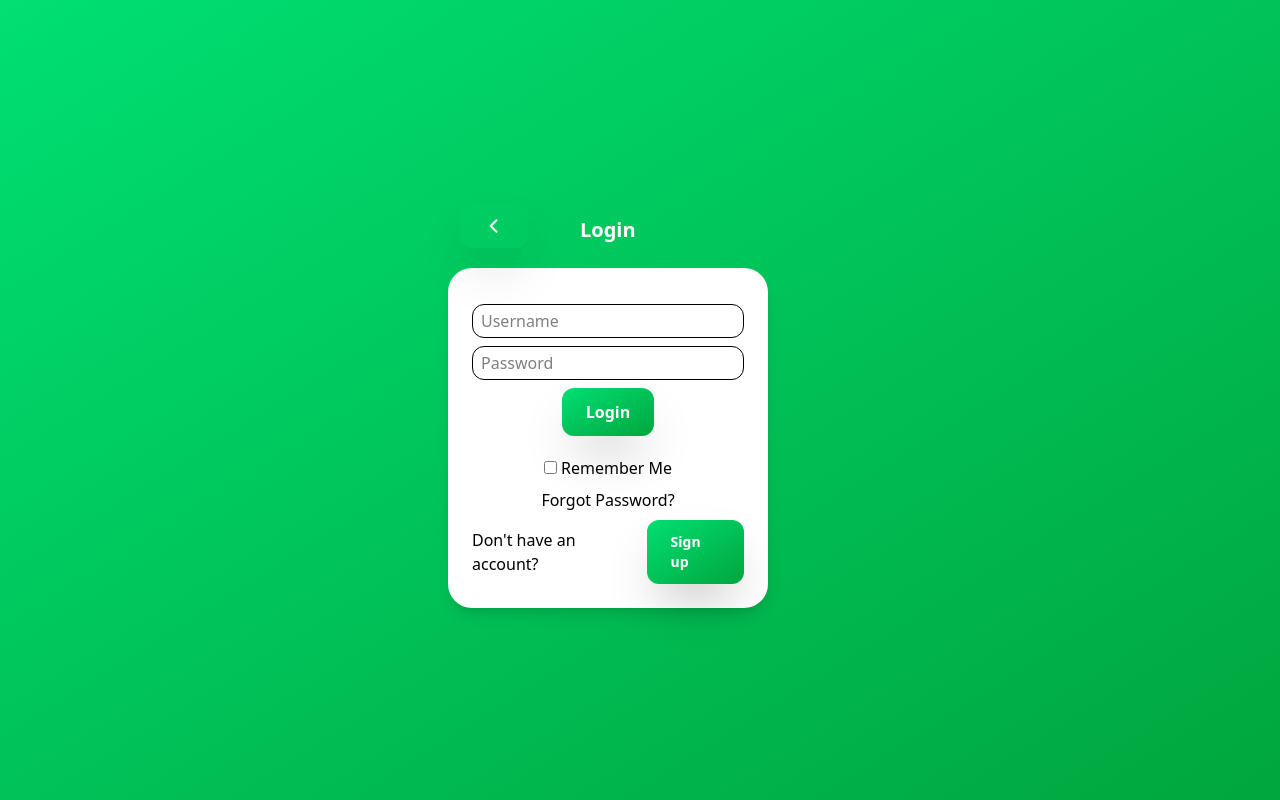
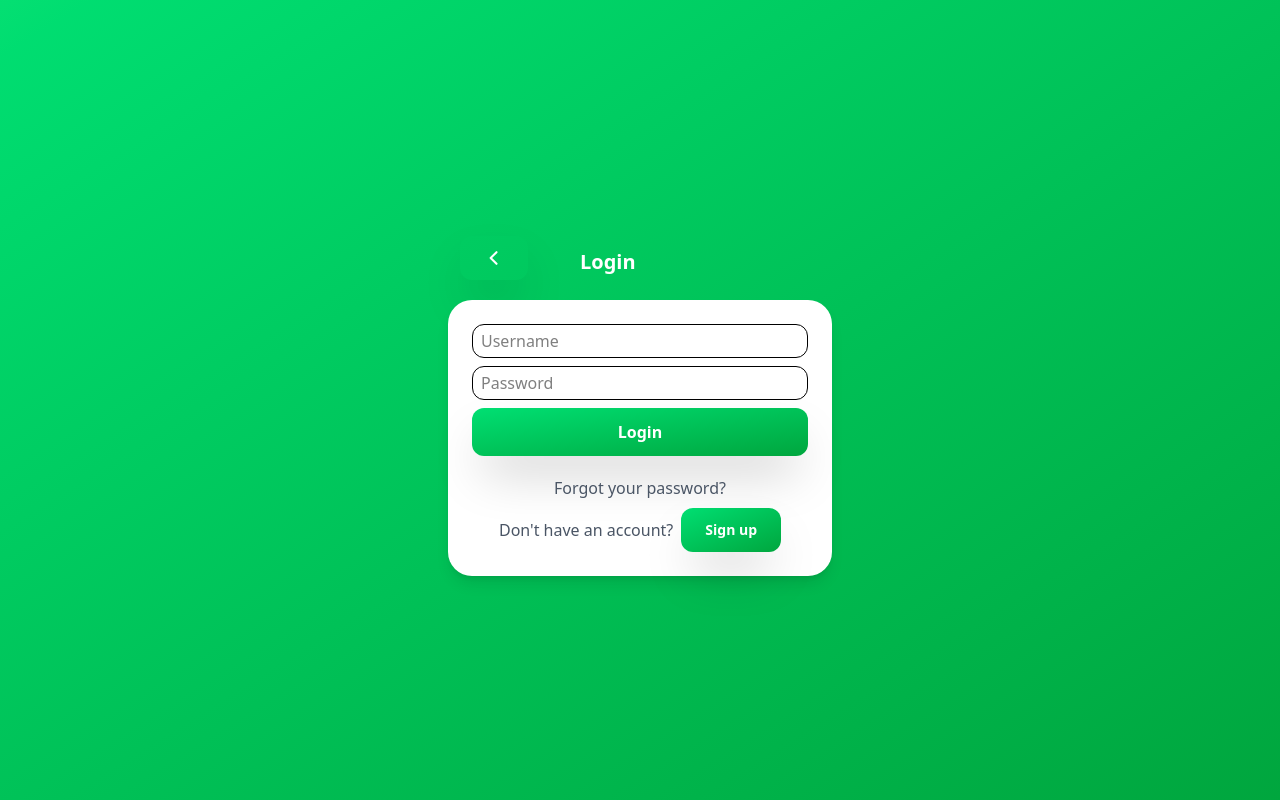
Before and after one commit to angushay42/Group-4, a Django app: page /login in a window 1280 px wide. Run offline with Django 5.2, Linux system fonts and the light colour scheme; some libraries are stand-ins or nearby versions.

Commit message:
Made it so login screen fits mobile design

```diff
--- a/src/Users/static/css/dist/styles.css
+++ b/src/Users/static/css/dist/styles.css
@@ -23,6 +23,7 @@
     --color-white: #fff;
     --spacing: 0.25rem;
     --container-sm: 24rem;
+    --container-md: 28rem;
     --container-6xl: 72rem;
     --text-xs: 0.75rem;
     --text-xs--line-height: calc(1 / 0.75);
@@ -30,8 +31,6 @@
     --text-sm--line-height: calc(1.25 / 0.875);
     --text-base: 1rem;
     --text-base--line-height: calc(1.5 / 1);
-    --text-lg: 1.125rem;
-    --text-lg--line-height: calc(1.75 / 1.125);
     --text-xl: 1.25rem;
     --text-xl--line-height: calc(1.75 / 1.25);
     --text-2xl: 1.5rem;
@@ -45,7 +44,6 @@
     --font-weight-medium: 500;
     --font-weight-semibold: 600;
     --font-weight-bold: 700;
-    --leading-relaxed: 1.625;
     --radius-md: 0.375rem;
     --radius-lg: 0.5rem;
     --radius-xl: 0.75rem;
@@ -331,38 +311,23 @@
   .inline-block {
     display: inline-block;
   }
-  .inline-flex {
-    display: inline-flex;
-  }
   .h-4 {
     height: calc(var(--spacing) * 4);
   }
   .h-5 {
     height: calc(var(--spacing) * 5);
   }
-  .h-12 {
-    height: calc(var(--spacing) * 12);
-  }
-  .h-13 {
-    height: calc(var(--spacing) * 13);
-  }
   .h-13\.5 {
     height: calc(var(--spacing) * 13.5);
-  }
-  .h-14 {
-    height: calc(var(--spacing) * 14);
-  }
-  .h-16 {
-    height: calc(var(--spacing) * 16);
-  }
-  .h-20 {
-    height: calc(var(--spacing) * 20);
   }
   .h-40 {
     height: calc(var(--spacing) * 40);
   }
   .h-full {
     height: 100%;
+  }
+  .h-screen {
+    height: 100vh;
   }
   .max-h-\[8vw\] {
     max-height: 8vw;
@@ -409,17 +359,14 @@
   .w-full {
     width: 100%;
   }
-  .max-w-6xl {
-    max-width: var(--container-6xl);
-  }
-  .max-w-\[8\.5rem\] {
-    max-width: 8.5rem;
-  }
   .max-w-\[8rem\] {
     max-width: 8rem;
   }
   .max-w-\[8vw\] {
     max-width: 8vw;
+  }
+  .max-w-md {
+    max-width: var(--container-md);
   }
   .max-w-sm {
     max-width: var(--container-sm);
@@ -484,8 +431,8 @@
   .gap-3 {
     gap: calc(var(--spacing) * 3);
   }
-  .gap-5 {
-    gap: calc(var(--spacing) * 5);
+  .gap-4 {
+    gap: calc(var(--spacing) * 4);
   }
   .gap-6 {
     gap: calc(var(--spacing) * 6);
@@ -499,23 +446,21 @@
   .gap-37 {
     gap: calc(var(--spacing) * 37);
   }
-  .gap-38 {
-    gap: calc(var(--spacing) * 38);
-  }
-  .gap-39 {
-    gap: calc(var(--spacing) * 39);
-  }
   .gap-40 {
     gap: calc(var(--spacing) * 40);
-  }
-  .gap-42 {
-    gap: calc(var(--spacing) * 42);
   }
   .space-y-4 {
     :where(& > :not(:last-child)) {
       --tw-space-y-reverse: 0;
       margin-block-start: calc(calc(var(--spacing) * 4) * var(--tw-space-y-reverse));
       margin-block-end: calc(calc(var(--spacing) * 4) * calc(1 - var(--tw-space-y-reverse)));
+    }
+  }
+  .space-y-6 {
+    :where(& > :not(:last-child)) {
+      --tw-space-y-reverse: 0;
+      margin-block-start: calc(calc(var(--spacing) * 6) * var(--tw-space-y-reverse));
+      margin-block-end: calc(calc(var(--spacing) * 6) * calc(1 - var(--tw-space-y-reverse)));
     }
   }
   .rounded-2xl {
@@ -679,17 +609,32 @@
   .py-4 {
     padding-block: calc(var(--spacing) * 4);
   }
+  .py-8 {
+    padding-block: calc(var(--spacing) * 8);
+  }
   .pe-3\.5 {
     padding-inline-end: calc(var(--spacing) * 3.5);
+  }
+  .pt-5 {
+    padding-top: calc(var(--spacing) * 5);
   }
   .pt-8 {
     padding-top: calc(var(--spacing) * 8);
   }
-  .pt-10 {
-    padding-top: calc(var(--spacing) * 10);
+  .pt-12 {
+    padding-top: calc(var(--spacing) * 12);
+  }
+  .pt-20 {
+    padding-top: calc(var(--spacing) * 20);
+  }
+  .pt-25 {
+    padding-top: calc(var(--spacing) * 25);
   }
   .pb-6 {
     padding-bottom: calc(var(--spacing) * 6);
+  }
+  .pb-8 {
+    padding-bottom: calc(var(--spacing) * 8);
   }
   .pb-20 {
     padding-bottom: calc(var(--spacing) * 20);
@@ -884,6 +829,13 @@
       }
     }
   }
+  .hover\:text-gray-800 {
+    &:hover {
+      @media (hover: hover) {
+        color: var(--color-gray-800);
+      }
+    }
+  }
   .hover\:underline {
     &:hover {
       @media (hover: hover) {
@@ -929,19 +881,19 @@
       translate: var(--tw-translate-x) var(--tw-translate-y);
     }
   }
+  .md\:m-auto {
+    @media (width >= 48rem) {
+      margin: auto;
+    }
+  }
   .md\:mx-auto {
     @media (width >= 48rem) {
       margin-inline: auto;
     }
   }
-  .md\:mt-auto {
+  .md\:mt-3 {
     @media (width >= 48rem) {
-      margin-top: auto;
-    }
-  }
-  .md\:mr-auto {
-    @media (width >= 48rem) {
-      margin-right: auto;
+      margin-top: calc(var(--spacing) * 3);
     }
   }
   .md\:block {
@@ -954,6 +906,11 @@
       display: none;
     }
   }
+  .md\:h-auto {
+    @media (width >= 48rem) {
+      height: auto;
+    }
+  }
   .md\:w-72 {
     @media (width >= 48rem) {
       width: calc(var(--spacing) * 72);
@@ -964,9 +921,39 @@
       max-width: var(--container-6xl);
     }
   }
+  .md\:max-w-none {
+    @media (width >= 48rem) {
+      max-width: none;
+    }
+  }
+  .md\:max-w-sm {
+    @media (width >= 48rem) {
+      max-width: var(--container-sm);
+    }
+  }
   .md\:grid-cols-3 {
     @media (width >= 48rem) {
       grid-template-columns: repeat(3, minmax(0, 1fr));
+    }
+  }
+  .md\:flex-row {
+    @media (width >= 48rem) {
+      flex-direction: row;
+    }
+  }
+  .md\:items-center {
+    @media (width >= 48rem) {
+      align-items: center;
+    }
+  }
+  .md\:justify-center {
+    @media (width >= 48rem) {
+      justify-content: center;
+    }
+  }
+  .md\:gap-2 {
+    @media (width >= 48rem) {
+      gap: calc(var(--spacing) * 2);
     }
   }
   .md\:gap-3 {
@@ -974,15 +961,38 @@
       gap: calc(var(--spacing) * 3);
     }
   }
+  .md\:space-y-4 {
+    @media (width >= 48rem) {
+      :where(& > :not(:last-child)) {
+        --tw-space-y-reverse: 0;
+        margin-block-start: calc(calc(var(--spacing) * 4) * var(--tw-space-y-reverse));
+        margin-block-end: calc(calc(var(--spacing) * 4) * calc(1 - var(--tw-space-y-reverse)));
+      }
+    }
+  }
   .md\:rounded-2xl {
     @media (width >= 48rem) {
       border-radius: var(--radius-2xl);
     }
   }
-  .md\:rounded-t-2xl {
+  .md\:rounded-3xl {
     @media (width >= 48rem) {
-      border-top-left-radius: var(--radius-2xl);
-      border-top-right-radius: var(--radius-2xl);
+      border-radius: var(--radius-3xl);
+    }
+  }
+  .md\:p-3 {
+    @media (width >= 48rem) {
+      padding: calc(var(--spacing) * 3);
+    }
+  }
+  .md\:p-4 {
+    @media (width >= 48rem) {
+      padding: calc(var(--spacing) * 4);
+    }
+  }
+  .md\:p-6 {
+    @media (width >= 48rem) {
+      padding: calc(var(--spacing) * 6);
     }
   }
   .md\:p-8 {
@@ -990,10 +1000,26 @@
       padding: calc(var(--spacing) * 8);
     }
   }
+  .md\:py-3 {
+    @media (width >= 48rem) {
+      padding-block: calc(var(--spacing) * 3);
+    }
+  }
+  .md\:pt-4 {
+    @media (width >= 48rem) {
+      padding-top: calc(var(--spacing) * 4);
+    }
+  }
   .md\:text-4xl {
     @media (width >= 48rem) {
       font-size: var(--text-4xl);
       line-height: var(--tw-leading, var(--text-4xl--line-height));
+    }
+  }
+  .md\:text-xl {
+    @media (width >= 48rem) {
+      font-size: var(--text-xl);
+      line-height: var(--tw-leading, var(--text-xl--line-height));
     }
   }
   .md\:font-bold {
--- a/src/expiry/templates/expiry/login.html
+++ b/src/expiry/templates/expiry/login.html
@@ -2,9 +2,9 @@
 
 {% block content %}
 
-<div class="min-h-screen bg-gradient-to-br from-green-400 to-green-600 flex items-center justify-center p-4">
-    <div class="w-full max-w-sm">
-        <div class="flex gap-10 p-3">
+<div class="min-h-screen bg-gradient-to-br from-green-400 to-green-600 flex flex-col md:flex-row md:items-center md:justify-center md:p-4">
+    <div class="w-full md:max-w-sm md:mx-auto flex flex-col h-screen md:h-auto">
+        <div class="flex gap-10 p-6 md:p-3">
             <a href="/">
                 <button class="glass rounded-xl px-6 py-3 flex items-center gap-3 shadow-2xl transition-all duration-300 ease-out hover:shadow-xl hover:-translate-y-0.5 active:translate-y-0">
                     <svg class="w-5 h-5 text-white" fill="none" stroke="currentColor" viewBox="0 0 24 24">
@@ -12,10 +12,10 @@
                     </svg>
                 </button>
             </a>
-            <h1 class="text-xl font-semibold text-white block p-3">Login</h1>
+            <h1 class="text-2xl md:text-xl font-semibold text-white block p-3">Login</h1>
         </div>
-        <div class="w-80 p-6 shadow-lg bg-white rounded-3xl">
-            <form method="POST" class="space-y-4 mt-auto">
+        <div class="w-full flex-1 px-6 pt-12 pb-8 md:p-6 shadow-lg bg-white rounded-t-3xl md:rounded-3xl">
+            <form method="POST" class="space-y-6 md:space-y-4 max-w-md mx-auto md:max-w-none">
                 {% csrf_token %}
 
                 {% if login_form.errors %}
@@ -24,7 +24,7 @@
                 </div>
                 {% endif %}
 
-                <div class="mt-3 flex justify-between items-center flex-col gap-2">
+                <div class="flex justify-between items-center flex-col gap-6 md:gap-2">
                     {{ login_form.username }}
                     {% if login_form.username.errors %}
                     <span class="text-red-500 text-sm">{{ login_form.username.errors }}</span>
@@ -37,24 +37,17 @@
 
                     <button
                             type="submit"
-                            class="font-semibold glass text-white bg-gradient-to-br from-green-400 to-green-600 rounded-xl px-6 py-3 flex items-center gap-3 shadow-2xl transition-all duration-300 ease-out hover:shadow-xl hover:-translate-y-0.5 active:translate-y-0"
+                            class="w-full font-semibold glass text-white bg-gradient-to-br from-green-400 to-green-600 rounded-xl px-6 py-4 md:py-3 flex items-center justify-center gap-3 shadow-2xl transition-all duration-300 ease-out hover:shadow-xl hover:-translate-y-0.5 active:translate-y-0"
                     >
                         Login
                     </button>
 
-                    <div class="mt-3 flex justify-between items-center flex-col gap-2">
+                    <div class="mt-6 md:mt-3 flex justify-between items-center flex-col gap-4 md:gap-2 w-full">
                         <div>
-                            <input
-                                    type="checkbox"
-                                    name="remember_me"
-                            >
-                            <label>Remember Me</label>
+                            <a href="#" class="text-gray-600 hover:text-gray-800">Forgot your password?</a>
                         </div>
-                        <div>
-                            <a href="#">Forgot Password?</a>
-                        </div>
-                        <div class="flex justify-between items-center gap-2">
-                            <a>Don't have an account?</a>
+                        <div class="flex flex-col md:flex-row justify-center items-center gap-2">
+                            <span class="text-gray-600">Don't have an account?</span>
                             <a href="/signup"
                                class="font-semibold text-sm glass bg-contain text-white bg-gradient-to-br from-green-400 to-green-600 rounded-xl px-6 py-3 flex items-center gap-3 shadow-2xl transition-all duration-300 ease-out hover:shadow-xl hover:-translate-y-0.5 active:translate-y-0">Sign
                                 up</a>
```
Also changed, not shown: other parts of src/Users/static/css/dist/styles.css (+3 -51 lines), src/db.sqlite3.
